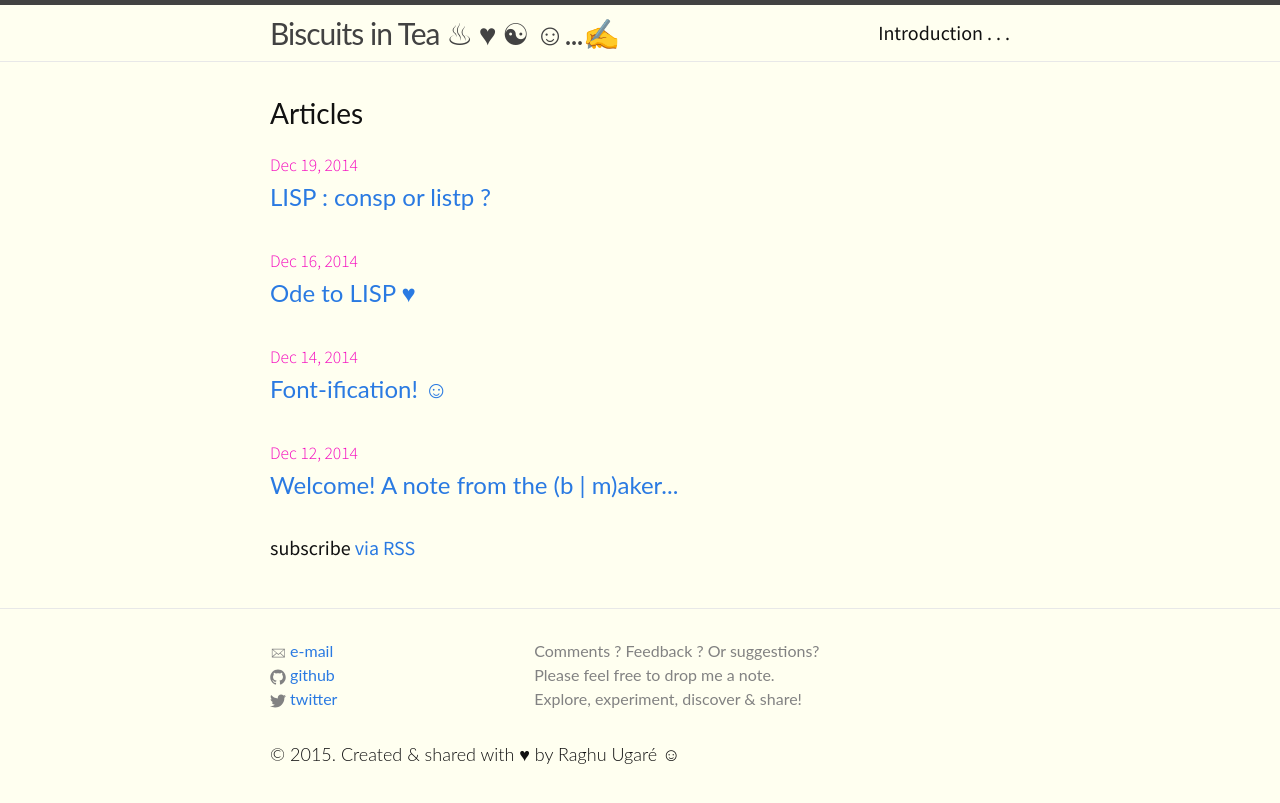
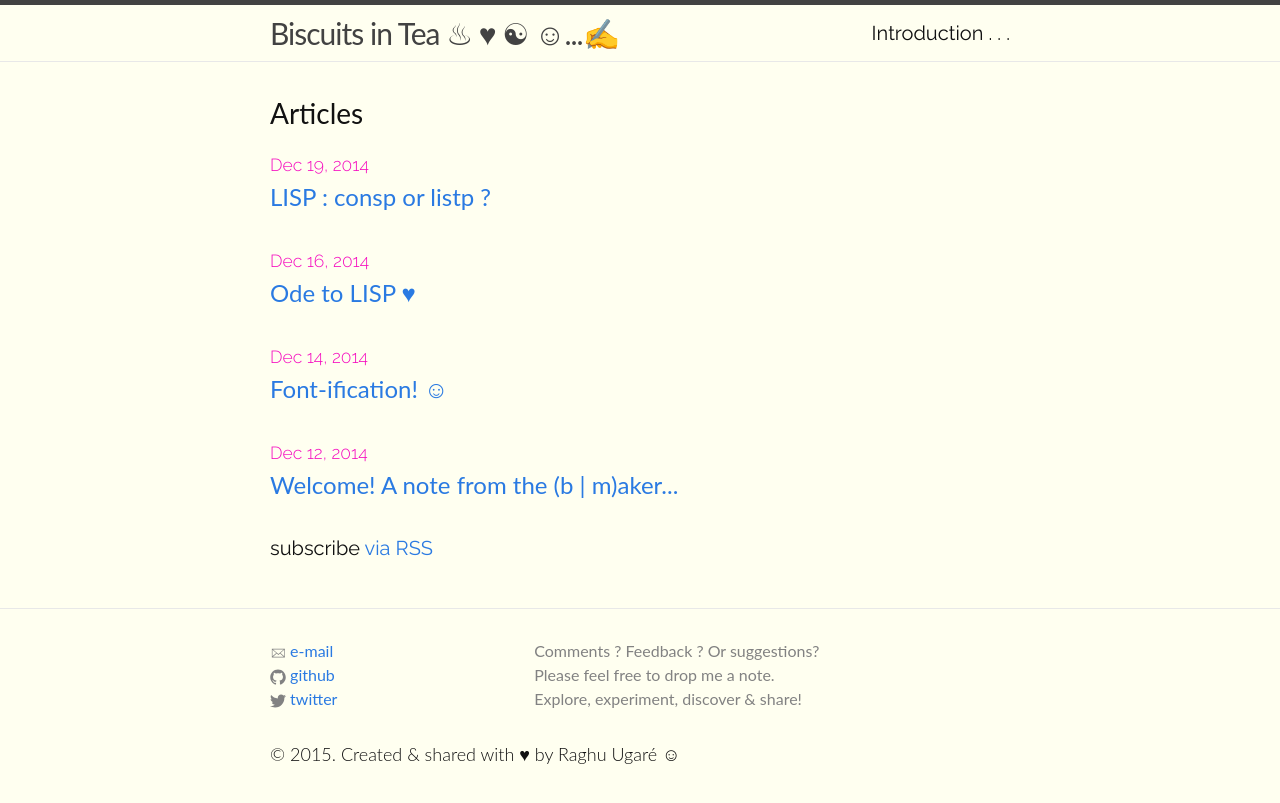
Before and after one commit to raghuugare/raghuugare.bkup, a Jekyll site: the page built from index.html, in a window 1280 px wide. Shown: the top 803 px of the page. Built offline with Jekyll 4.4.1, drawn with Linux system fonts in a browser that asks for light colours.

Commit message:
Update main.scss
Raleway?

```diff
--- a/css/main.scss
+++ b/css/main.scss
@@ -41,7 +41,7 @@ $body-font-weight: 400;
 // Our variables
 // Some nice fonts (albeit available locally! :-( ) : Optima, Seravek, Avenir, ...
 
-$base-font-family: Source Sans Pro, merriweather, lato, Helvetica Neue, Helvetica, Arial, sans-serif;
+$base-font-family: Raleway, Source Sans Pro, merriweather, lato, Helvetica Neue, Helvetica, Arial, sans-serif;
 $base-font-size:   20px;
 $small-font-size:  $base-font-size * 0.875;
 $base-line-height: 1.5;
```
